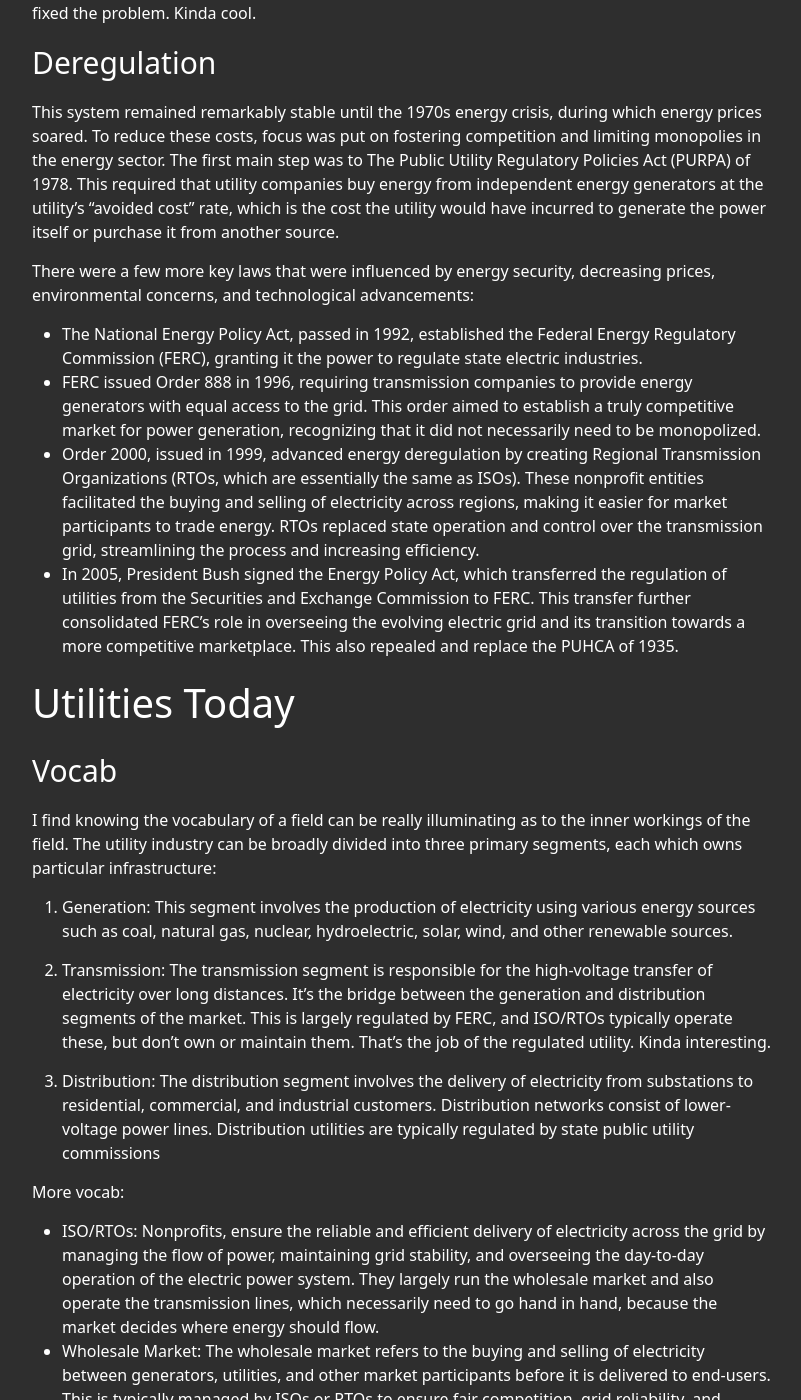
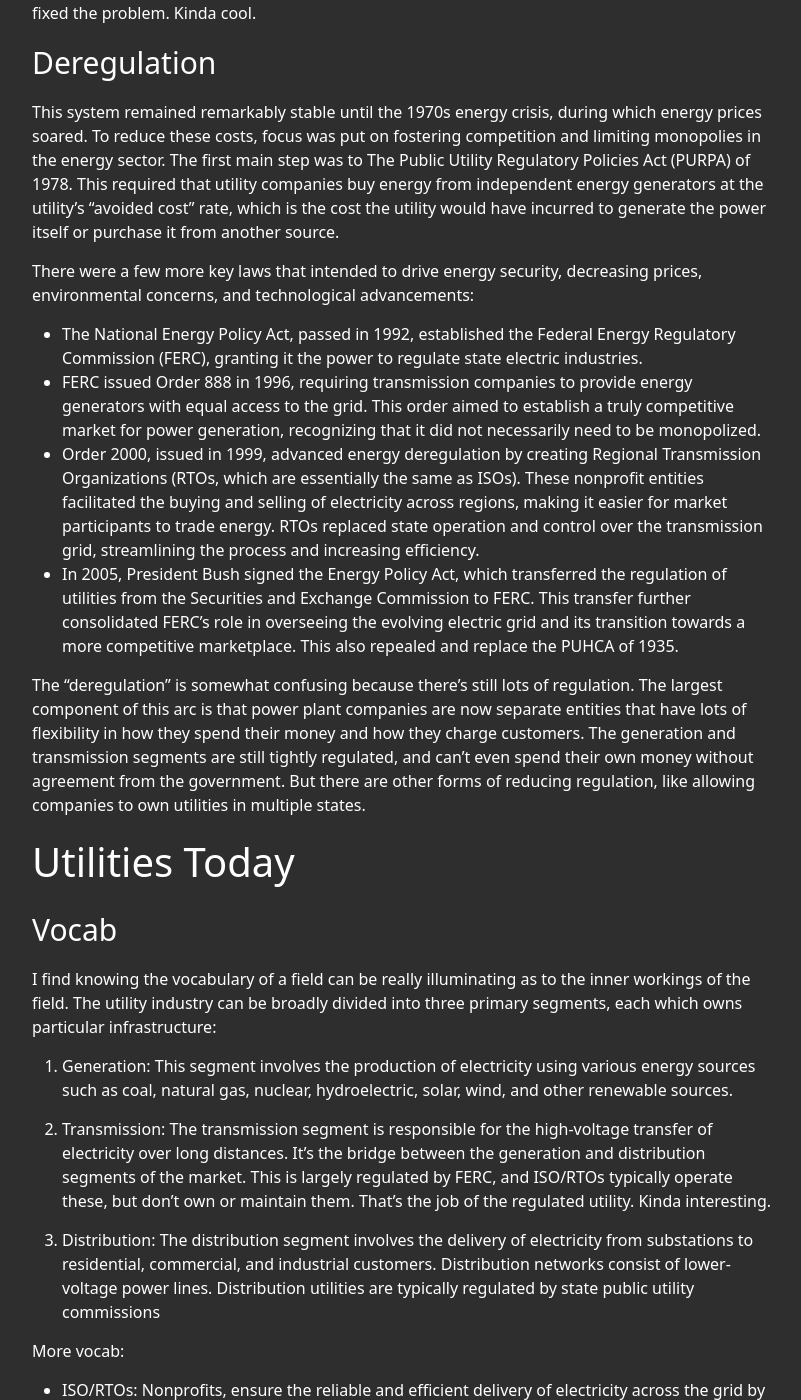
Before and after one commit to chaselambda/chaselambda.github.io, a Jekyll site: the page built from _posts/2023-03-25-us-electric-grid-history-and-overview.md, in a window 1280 px wide and 1400 px high, scrolled down 811 px. Shown: the whole window, without its empty margins (238-1039 px from the left). Built offline with Jekyll 4.4.1, drawn with Linux system fonts in a browser that asks for light colours; our own code applies the rules of GitHub Pages for plain Markdown files; some of the changed text lies outside the part shown.

Commit message:
Update Blog “2023-03-25-us-electric-grid-history-and-overview”

```diff
--- a/_posts/2023-03-25-us-electric-grid-history-and-overview.md
+++ b/_posts/2023-03-25-us-electric-grid-history-and-overview.md
@@ -15,11 +15,13 @@
 ## Deregulation
 This system remained remarkably stable until the 1970s energy crisis, during which energy prices soared. To reduce these costs, focus was put on fostering competition and limiting monopolies in the energy sector. The first main step was to The Public Utility Regulatory Policies Act (PURPA) of 1978. This required that utility companies buy energy from independent energy generators at the utility's "avoided cost" rate, which is the cost the utility would have incurred to generate the power itself or purchase it from another source.
 
-There were a few more key laws that were influenced by energy security, decreasing prices, environmental concerns, and technological advancements:
+There were a few more key laws that intended to drive energy security, decreasing prices, environmental concerns, and technological advancements:
 - The National Energy Policy Act, passed in 1992, established the Federal Energy Regulatory Commission (FERC), granting it the power to regulate state electric industries.
 - FERC issued Order 888 in 1996, requiring transmission companies to provide energy generators with equal access to the grid. This order aimed to establish a truly competitive market for power generation, recognizing that it did not necessarily need to be monopolized.
 - Order 2000, issued in 1999, advanced energy deregulation by creating Regional Transmission Organizations (RTOs, which are essentially the same as ISOs). These nonprofit entities facilitated the buying and selling of electricity across regions, making it easier for market participants to trade energy. RTOs replaced state operation and control over the transmission grid, streamlining the process and increasing efficiency.
 - In 2005, President Bush signed the Energy Policy Act, which transferred the regulation of utilities from the Securities and Exchange Commission to FERC. This transfer further consolidated FERC's role in overseeing the evolving electric grid and its transition towards a more competitive marketplace. This also repealed and replace the PUHCA of 1935.
+
+The "deregulation" is somewhat confusing because there's still lots of regulation. The largest component of this arc is that power plant companies are now separate entities that have lots of flexibility in how they spend their money and how they charge customers. The generation and transmission segments are still tightly regulated, and can't even spend their own money without agreement from the government. But there are other forms of reducing regulation, like allowing companies to own utilities in multiple states.
 
 # Utilities Today
 ## Vocab
```
Also changed, not shown: other parts of _posts/2023-03-25-us-electric-grid-history-and-overview.md (+0 -1 lines).
